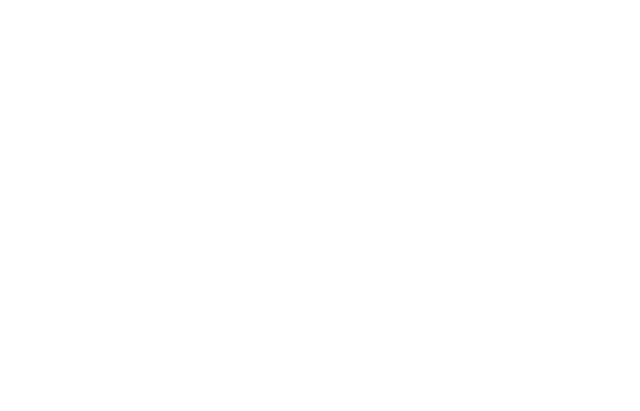
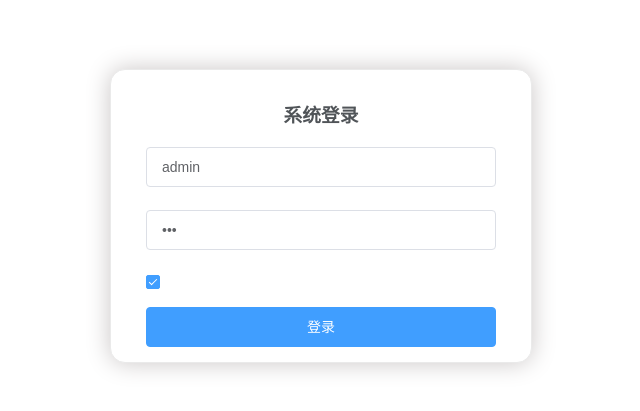
Before and after one commit to cashlu/vuehr, a Vue app: page / in a window 1280 px wide. Shown: the part 111-522 px from the top of the page, without its empty margins (319-959 px from the left). Built offline with nearby package versions, Linux system fonts and the light colour scheme.

Commit message:
封装了axios的接口调用函数，实现了登录的基础代码。

```diff
--- a/package.json
+++ b/package.json
@@ -7,6 +7,7 @@
     "build": "vue-cli-service build"
   },
   "dependencies": {
+    "axios": "^0.21.4",
     "core-js": "^3.6.5",
     "element-ui": "^2.15.6",
     "vue": "^2.6.11",
--- a/src/main.js
+++ b/src/main.js
@@ -3,6 +3,14 @@
 import router from './router'
 import ElementUI from 'element-ui'
 import 'element-ui/lib/theme-chalk/index.css';
+
+import {postRequest, postKeyValueRequest, getRequest, putRequest, deleteRequest} from "@/utils/api";
+// 将Api中自定义的几个请求封装，注册为Vue的插件。这样在任何地方，直接使用this.postRequest()就可以调用。
+Vue.prototype.postRequest = postRequest
+Vue.prototype.postKeyValueRequest = postKeyValueRequest
+Vue.prototype.getRequest = getRequest
+Vue.prototype.putRequest = putRequest
+Vue.prototype.deleteRequest = deleteRequest
 
 Vue.config.productionTip = false
 
--- a/src/router/index.js
+++ b/src/router/index.js
@@ -1,6 +1,7 @@
 import Vue from 'vue'
 import VueRouter from 'vue-router'
 import Login from '../views/Login.vue'
+import Home from "@/views/Home";
 
 Vue.use(VueRouter)
 
@@ -10,6 +11,11 @@
     name: 'Login',
     component: Login
   },
+  {
+    path: '/home',
+    name: 'Home',
+    component: Home
+  },
 
 ]
 
--- /dev/null
+++ b/src/utils/api.js
@@ -0,0 +1,84 @@
+import axios from "axios";
+import {Message} from "element-ui";
+
+
+axios.interceptors.response.use(success => {
+    if (success.status && success.status === 200 && success.data.status === 500) {
+        // 业务错误，例如用户名密码错误
+        Message.error(success.data.msg)
+        // 什么都不返回，这样请求调用方如果拿不到数据，则代表请求失败。
+        return
+    }
+    // 请求成功的话，直接返回了success.data，这样请求调用的位置，就不用data.data了
+    return success.data
+}, error => {
+    if (error.response.status === 504 || error.response.status === 404) {
+        Message.error("服务器被吃了！o(╯□╰)o")
+    } else if (error.response.status === 401) {
+        Message.error("尚未登录，请登录！")
+    } else if (error.response.status === 403) {
+        Message.error("权限不足，请联系管理员！")
+    } else {
+        if (error.response.data.msg) {
+            Message.error(error.response.data.msg)
+        } else {
+            Message.error("未知错误！")
+        }
+    }
+    return
+})
+
+// 统一的请求前缀
+let base = ""
+
+// axios默认使用json格式发送数据，但是Spring Security默认使用键值对接收用户名密码，所以这里要单独处理一下登录的请求。
+export const postKeyValueRequest = (url, params) => {
+    return axios({
+        method: "post",
+        url: `${base}${url}`,
+        data: params,
+        // transformRequest允许在向服务器发送前，修改请求数据。注意transformRequest接受的是一个function数组。
+        transformRequest: [function (data) {
+            let ret = '';
+            for (let i in data) {
+                ret += encodeURIComponent(i) + '=' + encodeURIComponent(data[i]) + '&'
+            }
+            return ret;
+        }],
+        headers: {
+            'Content-Type': 'application/x-www-form-urlencoded'
+        }
+    })
+}
+
+// 发送json格式数据的请求
+export const postRequest = (url, params)=>{
+    return axios({
+        method: "post",
+        url: `${base}${url}`,
+        data: params,
+    })
+}
+
+export const putRequest = (url, params)=>{
+    return axios({
+        method: "put",
+        url: `${base}${url}`,
+        data: params,
+    })
+}
+export const getRequest = (url, params)=>{
+    return axios({
+        method: "get",
+        url: `${base}${url}`,
+        data: params,
+    })
+}
+
+export const deleteRequest = (url, params)=>{
+    return axios({
+        method: "delete",
+        url: `${base}${url}`,
+        data: params,
+    })
+}
--- /dev/null
+++ b/src/views/Home.vue
@@ -0,0 +1,15 @@
+<template>
+<div>
+    Home
+</div>
+</template>
+
+<script>
+export default {
+    name: "Home"
+}
+</script>
+
+<style scoped>
+
+</style>
--- a/src/views/Login.vue
+++ b/src/views/Login.vue
@@ -1,27 +1,83 @@
 <template>
     <div>
-
-
-        <el-form :roles="roles" :model="loginForm">
+        <el-form :rules="rules" ref="loginForm" :model="loginForm" class="loginContainer">
+            <h3 class="loginTitle">系统登录</h3>
+            <el-form-item prop="username">
+                <el-input type="text" v-model="loginForm.username" auto-complete="off" placeholder="请输入用户名"></el-input>
+            </el-form-item>
+            <el-form-item prop="password">
+                <el-input type="password" v-model="loginForm.password" auto-complete="off"
+                          placeholder="请输入密码"></el-input>
+            </el-form-item>
+            <el-checkbox class="loginRememberMe" v-model="checked"></el-checkbox>
+            <el-button type="primary" style="width: 100%" @click="submitLogin">登录</el-button>
         </el-form>
     </div>
 </template>
 
 <script>
+
 export default {
     name: "Login",
     data() {
         return {
-            roles: {
-                username: [{required: true, message: "请输入用户名", trigger: "blur"}],
-                password:[{required: true, message: "请输入密码", trigger: "blur"}]
+            rules: {
+                username: [{required: true, message: '请输入用户名', trigger: 'blur'}],
+                password: [{required: true, message: "请输入密码", trigger: "blur"}]
             },
-            loginForm:{}
+            loginForm: {
+                username: "admin",
+                password: "123",
+            },
+            checked: true,
+        }
+    },
+    methods: {
+        submitLogin() {
+            this.$refs.loginForm.validate((valid) => {
+                if (valid) {
+                    this.postKeyValueRequest("/doLogin", this.loginForm).then(resp => {
+                        // 在axios的response拦截器中，已经对response做了处理，如果后端返回错误的话，resp不会有值。
+                        if (resp) {
+                            console.log(resp);
+                            window.sessionStorage.setItem("user", JSON.stringify(resp.obj))
+                            // push可以后退，replace不能回退。这里我们不希望登录后，还能后退到登录页。
+                            // this.$router.push("/home")
+                            this.$router.replace("/home")
+                        }
+                    })
+                } else {
+                    console.log('error submit!!');
+                    this.$message.error("请填写正确的用户名及密码")
+                    return false;
+                }
+            });
         }
     }
 }
 </script>
 
-<style scoped>
+<style>
+/* 将登录表单设置为悬浮卡片的样式 */
+.loginContainer {
+    border-radius: 15px;
+    background-clip: padding-box;
+    margin: 180px auto;
+    width: 350px;
+    padding: 15px 35px 15px 35px;
+    background: #fff;
+    border: 1px solid #eaeaea;
+    box-shadow: 0 0 25px #cac6c6;
+}
 
+.loginTitle {
+    margin: 15px auto 20px auto;
+    text-align: center;
+    color: #505458;
+}
+
+.loginRememberMe {
+    text-align: left;
+    margin: 0 0 15px 0;
+}
 </style>
--- /dev/null
+++ b/vue.config.js
@@ -0,0 +1,18 @@
+// 定义一个临时的代理对象，解决开发过程中的跨域问题
+let proxyObj = {}
+proxyObj["/"]={
+    ws:false,
+    target:"http://localhost:8081",
+    changeOrigin:true,
+    pathRewrite:{
+        "^/":""
+    }
+}
+
+module.exports={
+    devServer:{
+        host: "localhost",
+        port: 8080,
+        proxy: proxyObj
+    }
+}
```
Also changed, not shown: 1 other file (tests, documents, lock files or other folders).
